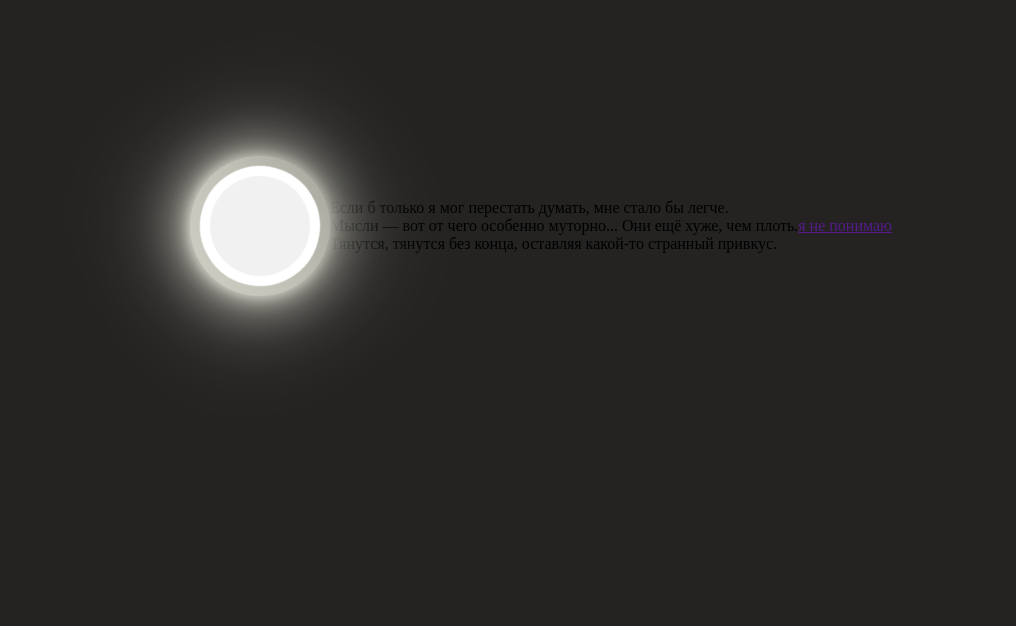
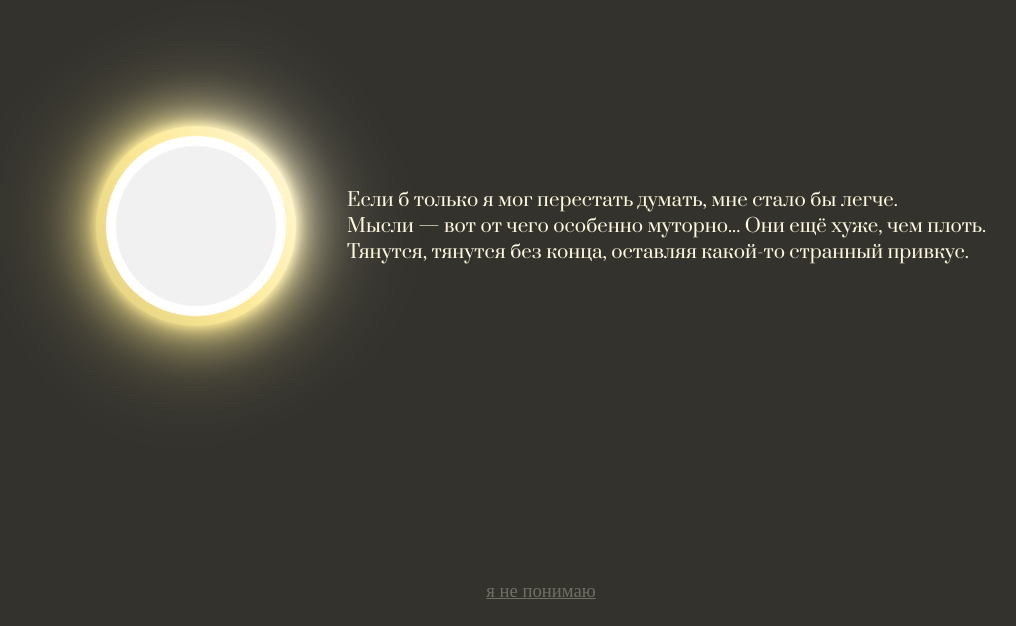
Before and after one commit to dvalekseev-gh/thedeceaseddimas.github.io, a plain HTML site: page index.html in a window 1280 px wide. Shown: the part 174-800 px from the top of the page, without its empty margins (99-1115 px from the left). Drawn offline with Linux system fonts and the light colour scheme.

Commit message:
Update main.css

```diff
--- a/main.css
+++ b/main.css
@@ -5,17 +5,41 @@ body {
     justify-content: center;
     align-items: center;
     height: 100vh;
-    background: #242322;
+    background: #33322D;
 }
 
 .loader {
     position: relative;
-    width: 140px;
-    height: 140px;
+    width: 200px;
+    height: 200px;
     border-radius: 50%;
-    background: linear-gradient(#A3A299, #C4C3B9, #D1D0C5);
+    background: linear-gradient(#FFF9E0, #FFEB94, #E0CF82);
     animation: animate 1.2s linear infinite;
+    right: 2%;
 }
+
+.text {
+    position: relative;
+    left: 2%;
+    font-family: 'Prata', serif;
+    color: #FFF9E0;
+    font-size: 14pt;
+}
+
+.mainl {
+    color: #FFF9E0;
+}
+
+.bott {
+    position: absolute;
+    bottom: 5px;
+    text-align: center
+    font-family: 'Prata', serif;
+    color: #FFF9E0;
+    font-size: 14pt;
+    opacity: 0.3;
+}
+
 
 @keyframes animate {
     0% {
@@ -31,7 +55,7 @@ body {
     width: 100%;
     height: 100%;
     border-radius: 50%;
-    background: linear-gradient(#A3A299, #C4C3B9, #D1D0C5);
+    background: linear-gradient(#FFF9E0, #FFEB94, #E0CF82);
 }
 
 .loader span:nth-child(1) {
```
